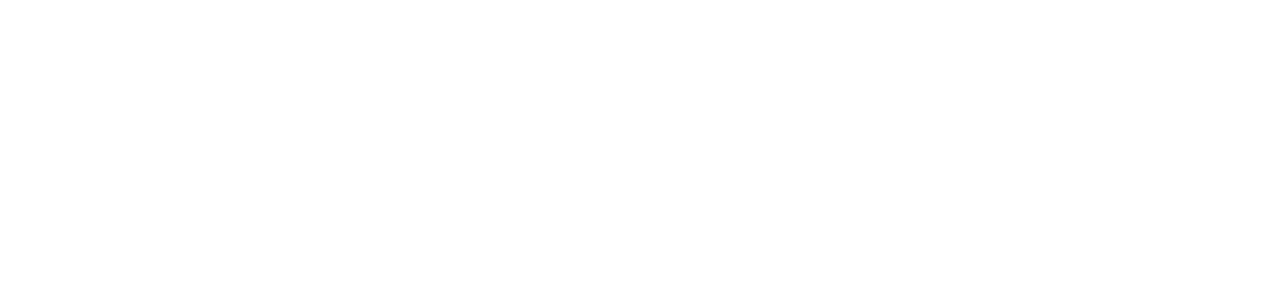
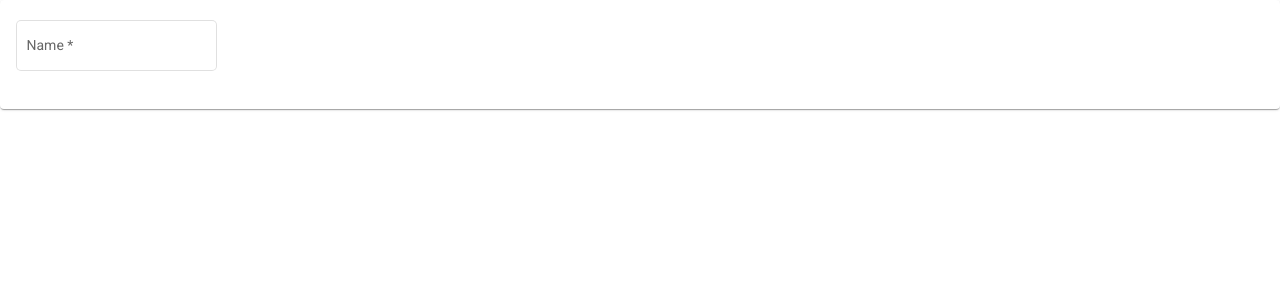
Before and after one commit to mseemann/angular-material-custom-form-control, an Angular app: page / in a window 1280 px wide. Shown: the top 300 px of the page. Built offline with nearby package versions, Linux system fonts and the light colour scheme.

Commit message:
add a simple form

```diff
--- a/angular.json
+++ b/angular.json
@@ -31,7 +31,7 @@
               "src/assets"
             ],
             "styles": [
-              "./node_modules/@angular/material/prebuilt-themes/deeppurple-amber.css",
+              "./node_modules/@angular/material/prebuilt-themes/indigo-pink.css",
               "src/styles.scss"
             ],
             "scripts": []
--- a/src/app/app.component.html
+++ b/src/app/app.component.html
@@ -1 +1,9 @@
-<div></div>
+<div [formGroup]="form">
+  <mat-card>
+    <mat-form-field>
+      <mat-label>Name</mat-label>
+      <input matInput [formControl]="name">
+      <mat-error *ngIf="name.invalid">{{getErrorMessage()}}</mat-error>
+    </mat-form-field>
+  </mat-card>
+</div>
--- a/src/app/app.component.ts
+++ b/src/app/app.component.ts
@@ -1,4 +1,5 @@
 import { Component } from '@angular/core';
+import {FormControl, FormGroup, Validators} from "@angular/forms";
 
 @Component({
   selector: 'app-root',
@@ -6,5 +7,19 @@
   styleUrls: ['./app.component.scss']
 })
 export class AppComponent {
+  name = new FormControl(null, Validators.required);
+  form = new FormGroup({name: this.name})
 
+  constructor() {
+    this.form.valueChanges.subscribe((value)=>{
+      console.log(value)
+    })
+  }
+
+  getErrorMessage(): string {
+    if (this.name.hasError('required')) {
+      return 'You must enter a value';
+    }
+    return '';
+  }
 }
```
Also changed, not shown: src/app/app.module.ts (+11 -2 lines).
